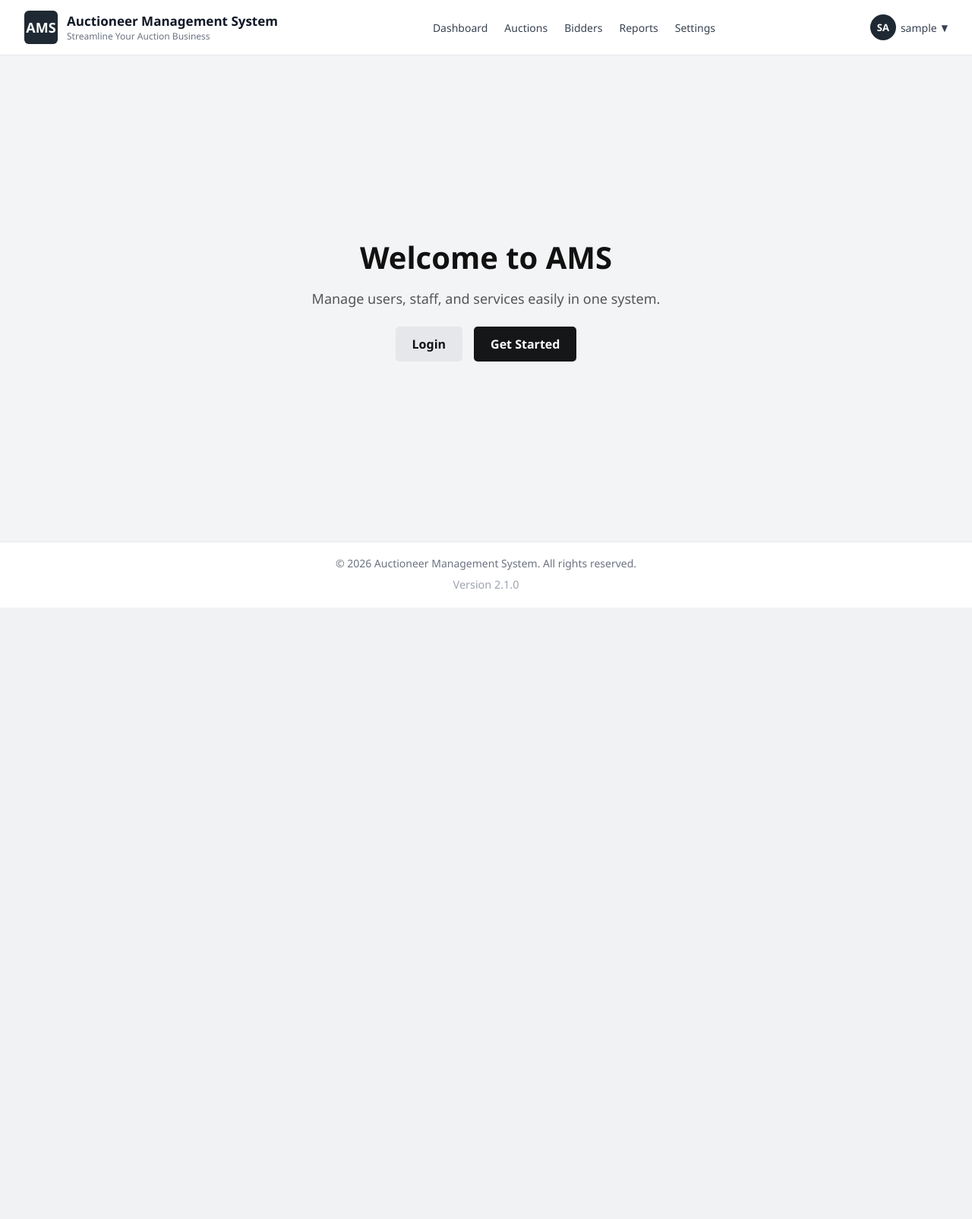
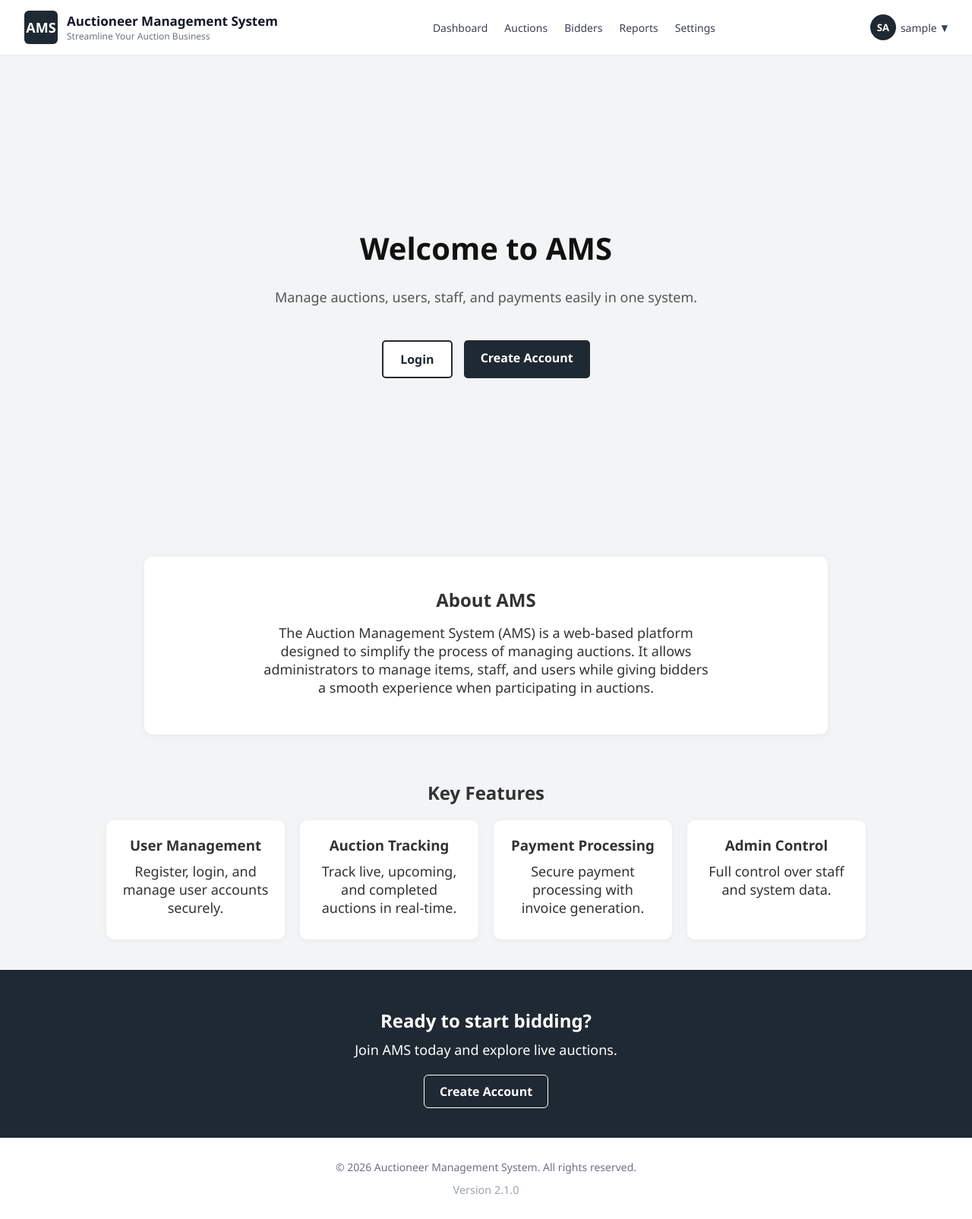
Before and after one commit to Eugene-Kabeyi/Auction_Management_System, a PHP site: page / in a window 1280 px wide. Shown: the whole page at 76% size. Before the commit the page ends 800 px from the top, so only its background shows below. Run offline with PHP 8.4, Linux system fonts and the light colour scheme; the visitor is signed in with stand-in values (Sample User, id 1).

Commit message:
Home change

```diff
--- a/ams_project/index.php
+++ b/ams_project/index.php
@@ -1,11 +1,181 @@
 <?php include 'header.php'; ?>
+<head>
+    <title>Auction Management System</title>
+    <style>
+        /* GENERAL PAGE */
+body {
+    margin: 0;
+    font-family: Arial, sans-serif;
+    background: #f3f4f6;
+    color: #333;
+}
+
+/* HERO SECTION */
+h1 {
+    text-align: center;
+    margin-top: 60px;
+    font-size: 42px;
+}
+
+p {
+    text-align: center;
+    font-size: 18px;
+    margin: 10px auto;
+    max-width: 600px;
+}
+
+/* BUTTONS */
+.hero-buttons {
+    display: flex;
+    justify-content: center;
+    gap: 15px;
+    margin: 20px 0 50px;
+}
+
+.btn {
+    padding: 10px 20px;
+    border-radius: 6px;
+    text-decoration: none;
+    font-weight: bold;
+    transition: 0.3s;
+}
+
+.primary {
+    background: #1f2933;
+    color: white;
+}
+
+.primary:hover {
+    background: #111827;
+}
+
+.secondary {
+    background: white;
+    color: #1f2933;
+    border: 2px solid #1f2933;
+}
+
+.secondary:hover {
+    background: #1f2933;
+    color: white;
+}
+
+/* ABOUT SECTION */
+.about-section {
+    background: white;
+    padding: 40px;
+    margin: 20px auto;
+    max-width: 900px;
+    border-radius: 10px;
+    box-shadow: 0 2px 10px rgba(0,0,0,0.05);
+}
+
+.about-section h2 {
+    text-align: center;
+    margin-bottom: 15px;
+}
+
+/* FEATURES */
+.features-section {
+    padding: 40px;
+    text-align: center;
+}
+
+.features-grid {
+    display: grid;
+    grid-template-columns: repeat(auto-fit, minmax(220px, 1fr));
+    gap: 20px;
+    margin-top: 20px;
+    max-width: 1000px;
+    margin-left: auto;
+    margin-right: auto;
+}
+
+.feature-card {
+    background: white;
+    padding: 20px;
+    border-radius: 10px;
+    box-shadow: 0 2px 8px rgba(0,0,0,0.05);
+    transition: 0.3s;
+}
+
+.feature-card:hover {
+    transform: translateY(-5px);
+}
+
+/* CALL TO ACTION */
+.cta-section {
+    background: #1f2933;
+    color: white;
+    text-align: center;
+    padding: 50px 20px;
+    margin-top: 40px 0px;
+}
+
+.cta-section .btn {
+    margin: 15px 0px ;
+    border: 1px solid white;
+}
+.cta-section .btn:hover {
+    background: white;
+    color: #1f2933;
+}
+</style>
+</head>
 <section class="hero">
     <h1>Welcome to AMS</h1>
-    <p>Manage users, staff, and services easily in one system.</p>
+<p>Manage auctions, users, staff, and payments easily in one system.</p>
 
-    <div class="hero-buttons">
-        <a href="login.html" class="btn secondary">Login</a>
-        <a href="users/register.php" class="btn primary">Get Started</a>
+<div class="hero-buttons">
+    <a href="login.php" class="btn secondary">Login</a>
+    <a href="users/register.php" class="btn primary">Create Account</a>
+</div>
+</section>
+
+<!-- ABOUT SECTION -->
+<section class="about-section">
+    <h2>About AMS</h2>
+    <p>
+        The Auction Management System (AMS) is a web-based platform designed to simplify
+        the process of managing auctions. It allows administrators to manage items,
+        staff, and users while giving bidders a smooth experience when participating
+        in auctions.
+    </p>
+</section>
+
+<!-- FEATURES SECTION -->
+<section class="features-section">
+    <h2>Key Features</h2>
+
+    <div class="features-grid">
+        <div class="feature-card">
+            <h3>User Management</h3>
+            <p>Register, login, and manage user accounts securely.</p>
+        </div>
+
+        <div class="feature-card">
+            <h3>Auction Tracking</h3>
+            <p>Track live, upcoming, and completed auctions in real-time.</p>
+        </div>
+
+        <div class="feature-card">
+            <h3>Payment Processing</h3>
+            <p>Secure payment processing with invoice generation.</p>
+        </div>
+
+        <div class="feature-card">
+            <h3>Admin Control</h3>
+            <p>Full control over staff and system data.</p>
+        </div>
     </div>
 </section>
+
+<!-- CALL TO ACTION -->
+<section class="cta-section">
+    <h2>Ready to start bidding?</h2>
+    <p>Join AMS today and explore live auctions.</p>
+    <br>
+    <a href="users/register.php" class="btn primary">Create Account</a>
+</section>
+
 <?php include 'footer.php'; ?>
```
